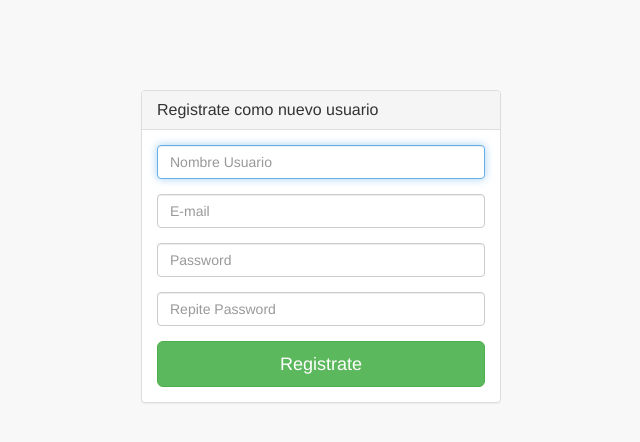
After one commit to olicufer/MobileBlog, a PHP site: page /html/registro.php in a window 1280 px wide. The commit adds this page. Shown: the top 442 px of the page, without its empty margins (319-959 px from the left). Run offline with PHP 8.4, Linux system fonts and the light colour scheme.

Commit message:
iniciado pero no terminado registro usuario

```diff
--- a/backoffice/usuario/modelo.php
+++ b/backoffice/usuario/modelo.php
@@ -69,7 +69,7 @@
 	 * @param $pass
 	 * @return usuario y si no existe null
 	 */
-	function checkUsuario( $email, $pass )
+	function checkUsuario( $email, $pass  )
 	{
 		$resul = null;
 		$db = new Database();
--- a/core/config.php
+++ b/core/config.php
@@ -21,6 +21,8 @@ define('WEBROOT_HTML', WEBROOT.'html/' );
 define('WEBROOT_HTML_BACK', WEBROOT_HTML.'backoffice/' );
 
 define('CONTROLLER_LOGIN', WEBROOT_CORE.'loginControlador.php' );
+
+define('CONTROLLER_REGISTRO', WEBROOT_CORE.'registroControlador.php' );
 
 define('CONTROLLER_LOGOUT', WEBROOT_CORE.'logoutControlador.php' );
 
--- a/html/public/vista.php
+++ b/html/public/vista.php
@@ -49,7 +49,10 @@
 					</li>
 				<?php } else { ?>
 					<li class="active" >
-					<a href="html/login.php"> Login </a>
+						<a href="html/login.php"> Login </a>
+					</li>
+					<li>
+						<a href="html/registro.php"> Registrate </a>
 					</li>
 				<?php } //else ?>
 
--- /dev/null
+++ b/html/registro.php
@@ -0,0 +1,106 @@
+<?php
+/*
+ * 	file:html/registro.php
+ *  author: Ander Uraga
+ *  email: amnsdnd
+ *  version:dff
+ *  date:
+ *
+ */
+
+require_once '../core/config.php';
+
+
+?>
+
+
+
+<!DOCTYPE html>
+<html lang="es">
+
+<head>
+
+    <meta charset="utf-8">
+    <meta http-equiv="X-UA-Compatible" content="IE=edge">
+    <meta name="viewport" content="width=device-width, initial-scale=1">
+    <meta name="description" content="pagina de logeo">
+    <meta name="author" content="">
+
+    <title>Resgitro| MobileApp</title>
+
+    <!-- Bootstrap Core CSS -->
+    <link href="backoffice/css/bootstrap.min.css" rel="stylesheet">
+
+
+    <!-- Custom CSS -->
+    <link href="backoffice/css/sb-admin-2.css" rel="stylesheet">
+
+
+    <!-- HTML5 Shim and Respond.js IE8 support of HTML5 elements and media queries -->
+    <!-- WARNING: Respond.js doesn't work if you view the page via file:// -->
+    <!--[if lt IE 9]>
+        <script src="https://oss.maxcdn.com/libs/html5shiv/3.7.0/html5shiv.js"></script>
+        <script src="https://oss.maxcdn.com/libs/respond.js/1.4.2/respond.min.js"></script>
+    <![endif]-->
+
+</head>
+
+<body>
+
+    <div class="container">
+        <div class="row">
+            <div class="col-md-4 col-md-offset-4">
+                <div class="login-panel panel panel-default">
+                    <div class="panel-heading">
+                        <h3 class="panel-title">Registrate como nuevo usuario</h3>
+                    </div>
+
+
+                    <?php
+
+                    	if ( isset($_GET['msg'])){
+                    		echo('<div class="alert alert-danger">');
+                    		echo $_GET['msg'];
+                    		echo('</div>');
+                    	}
+
+                    ?>
+
+
+                    <div class="panel-body">
+
+                        <form role="form" action="<?php echo CONTROLLER_REGISTRO; ?>" method="post">
+                            <fieldset>
+                                <div class="form-group">
+                                    <input class="form-control" placeholder="Nombre Usuario" name="nombre" type="text" autofocus required pattern=".{6,}">
+                                </div>
+                                <div class="form-group">
+                                    <input class="form-control" placeholder="E-mail" name="email" type="email" required>
+                                </div>
+
+                                <div class="form-group">
+                                    <input class="form-control" placeholder="Password" name="password" type="password" value="" required>
+                                </div>
+                                 <div class="form-group">
+                                    <input class="form-control" placeholder="Repite Password" name="repassword" type="password" value="" required>
+                                </div>
+
+
+                                <input type="submit" class="btn btn-lg btn-success btn-block" value="Registrate">
+
+                            </fieldset>
+                        </form>
+
+
+
+                    </div>
+                </div>
+            </div>
+        </div>
+    </div>
+
+
+
+</body>
+
+</html>
```
Also changed, not shown: backoffice/articulo/vista_detalle.php (+8 -1 lines), core/registroControlador.php (added, +18 -0 lines).
